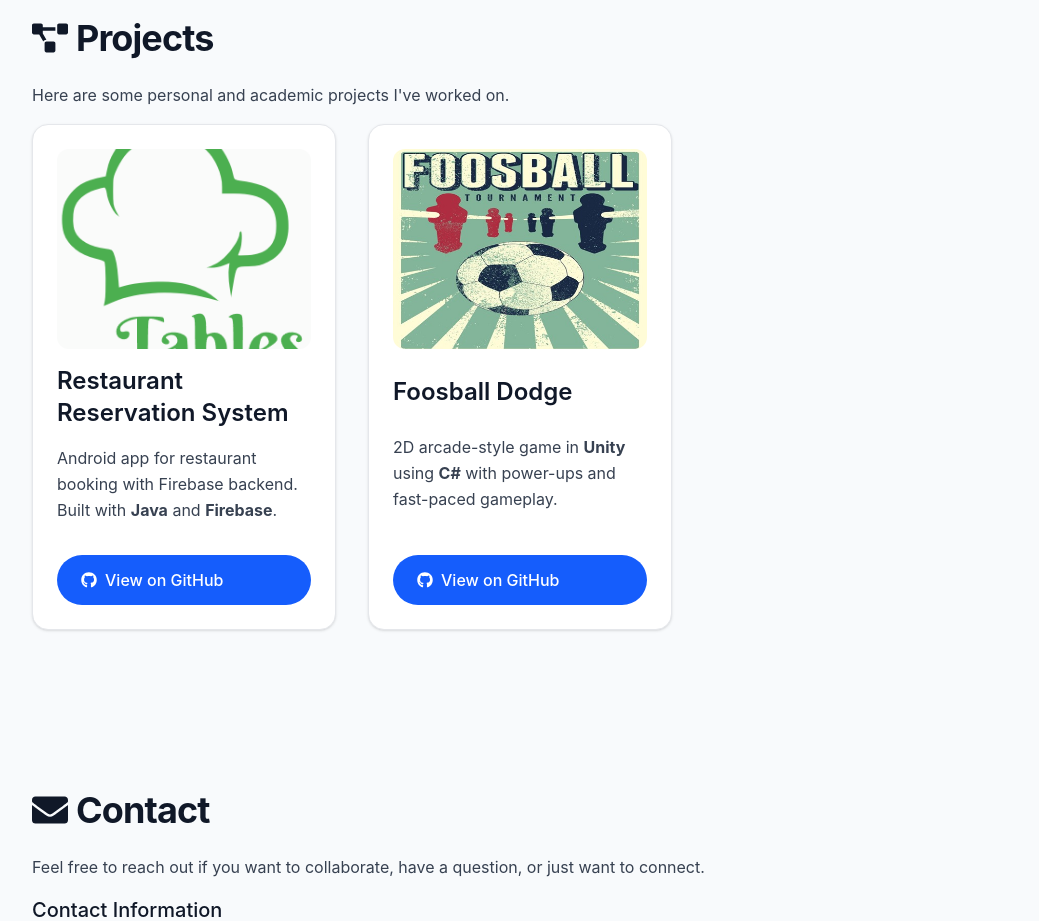
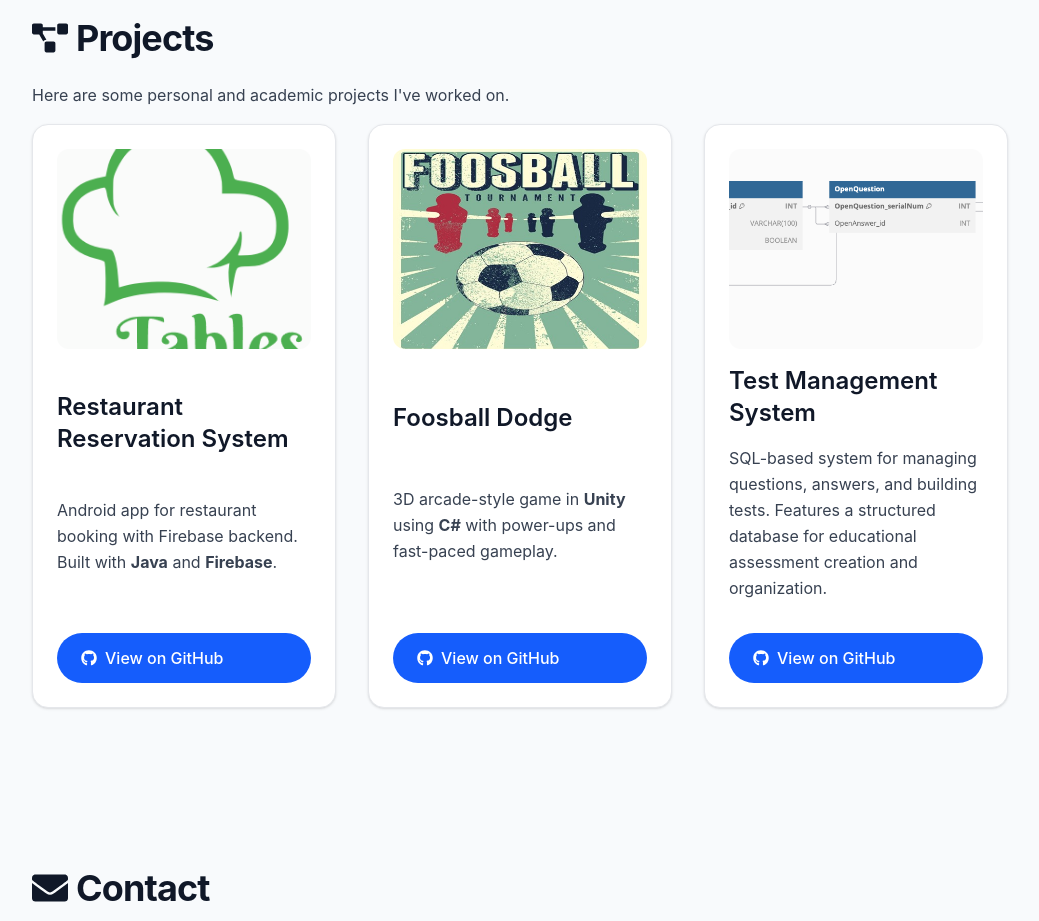
Before and after one commit to itayost/itay-portfolio, a Next.js app: page / in a window 1280 px wide. Shown: the part 1920-2841 px from the top of the page, without its empty margins (120-1159 px from the left). Built offline with nearby package versions, Linux system fonts and the light colour scheme.

Commit message:
added project

```diff
--- a/src/components/sections/Projects.tsx
+++ b/src/components/sections/Projects.tsx
@@ -57,10 +57,36 @@ export default function ProjectsSection() {
             </div>
             <h2 className="text-lg font-semibold mb-2">Foosball Dodge</h2>
             <p>
-              2D arcade-style game in <strong>Unity</strong> using <strong>C#</strong> with power-ups and fast-paced gameplay.
+              3D arcade-style game in <strong>Unity</strong> using <strong>C#</strong> with power-ups and fast-paced gameplay.
             </p>
             <button
               onClick={() => window.open("https://github.com/itayost/Unity-Idea", "_blank")}
+              className="mt-4 bg-blue-600 text-white font-medium px-6 py-3 rounded-full hover:bg-blue-700 transition-colors"
+            >
+              <span className="flex items-center gap-2">
+                <FaGithub /> View on GitHub
+              </span>
+            </button>
+          </div>
+
+          {/* New SQL Project Card */}
+          <div className="project-card">
+            <div className="relative w-full h-[200px] mb-4">
+              <Image
+                src="/projects/sql-project.png"
+                alt="SQL Database Project"
+                fill
+                sizes="(max-width: 768px) 100vw, (max-width: 1200px) 50vw, 33vw"
+                className="project-image object-cover"
+              />
+            </div>
+            <h2 className="text-lg font-semibold mb-2">Test Management System</h2>
+            <p>
+              SQL-based system for managing questions, answers, and building tests.
+              Features a structured database for educational assessment creation and organization.
+            </p>
+            <button
+              onClick={() => window.open("https://github.com/itayost/SQLproject", "_blank")}
               className="mt-4 bg-blue-600 text-white font-medium px-6 py-3 rounded-full hover:bg-blue-700 transition-colors"
             >
               <span className="flex items-center gap-2">
```
Also changed, not shown: public/projects/sql-project.png (added).
